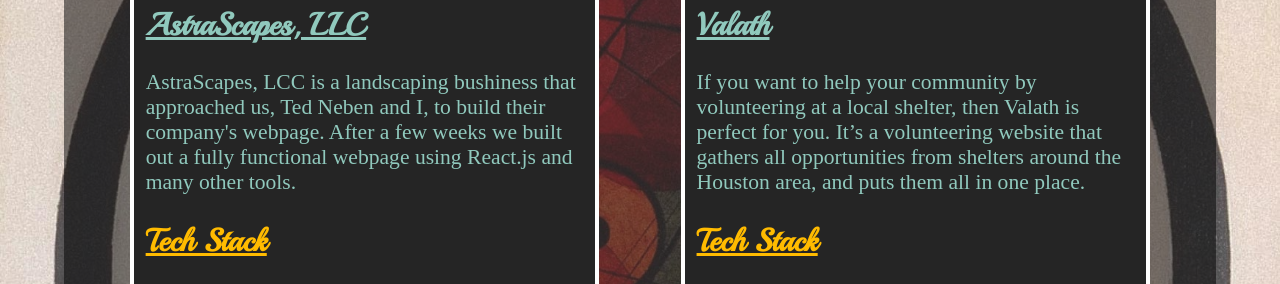
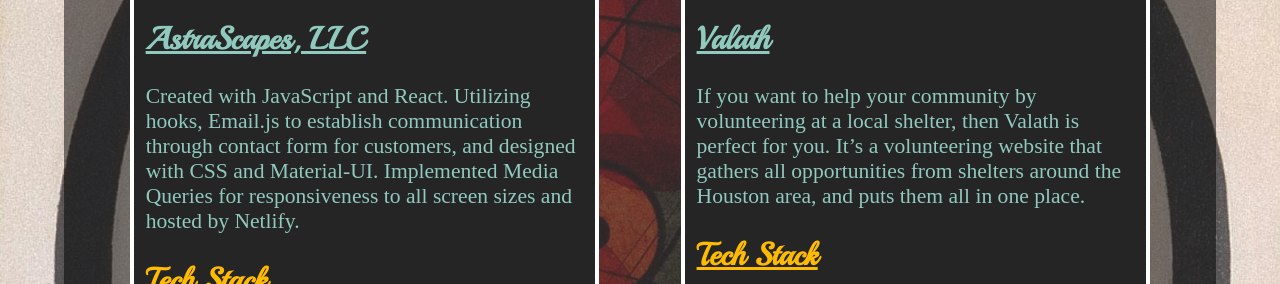
Before and after one commit to JoeG21/joecgomez-website, a React (Create React App) app: page /projects in a window 1280 px wide. Shown: the part 367-651 px from the top of the page. Built offline with nearby package versions, Linux system fonts and the light colour scheme.

Commit message:
update on project

```diff
--- a/src/components/Projects.js
+++ b/src/components/Projects.js
@@ -17,9 +17,10 @@
                 <div className='project-des'>
                     <h2> AstraScapes, LLC </h2>
                     <p>
-                        AstraScapes, LCC is a landscaping bushiness that approached us, Ted Neben and I,
-                        to build their company's webpage.
-                        After a few weeks we built out a fully functional webpage using React.js and many other tools.
+                        Created with JavaScript and React.
+                        Utilizing hooks, Email.js to establish communication through contact form for customers,
+                        and designed with CSS and Material-UI.
+                        Implemented Media Queries for responsiveness to all screen sizes and hosted by Netlify.
                     </p>
                     <h2> Tech Stack </h2>
                     <p>
--- a/src/styling/Project.css
+++ b/src/styling/Project.css
@@ -13,7 +13,7 @@
     background-color: rgb(37, 37, 37);
     border: white solid 4px;
     border-radius: 8px;
-    height: 70vh;
+    height: 75vh;
     width: 40%;
     margin: 2vh;
     display: flex;
```
Also changed, not shown: 1 other file (tests, documents, lock files or other folders).
